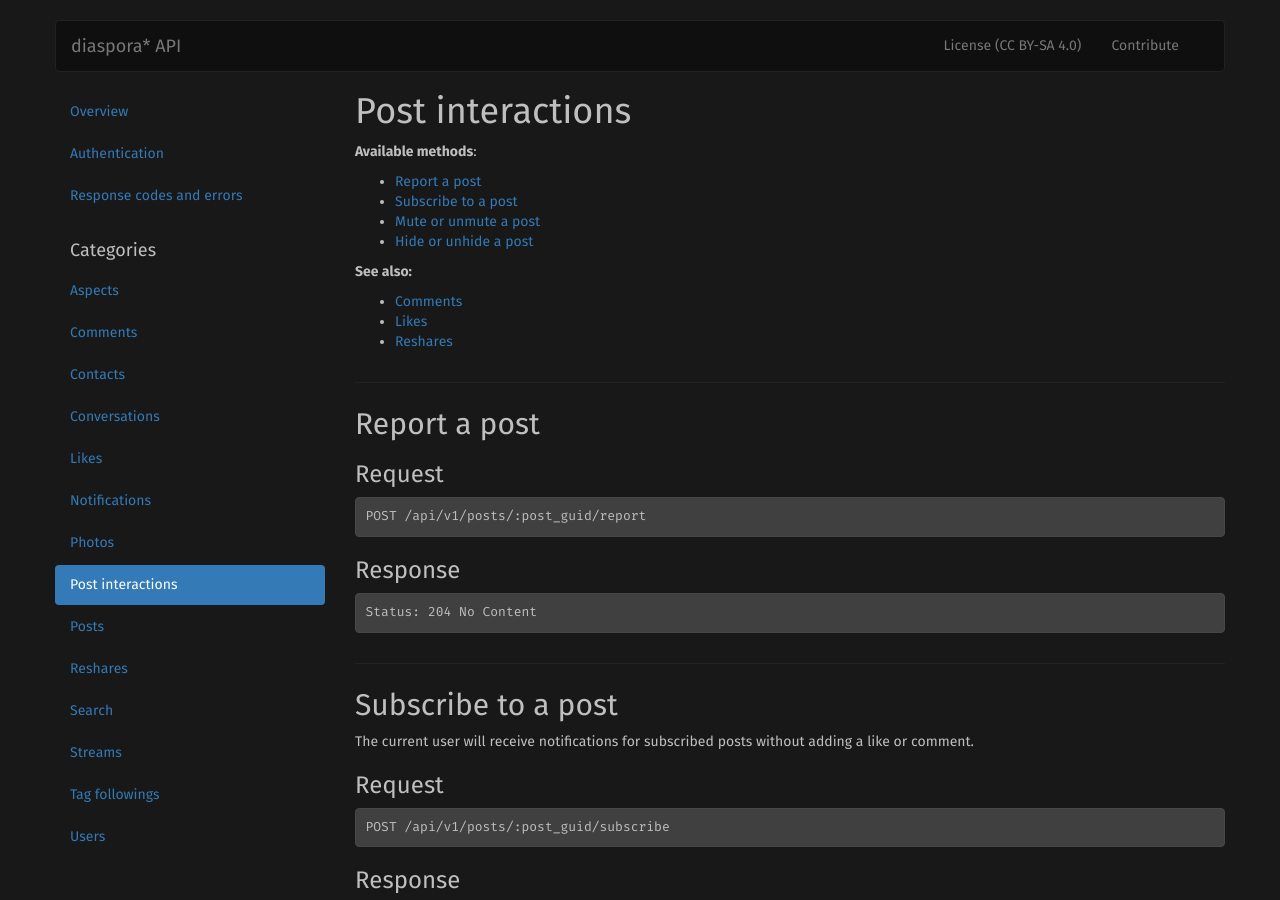
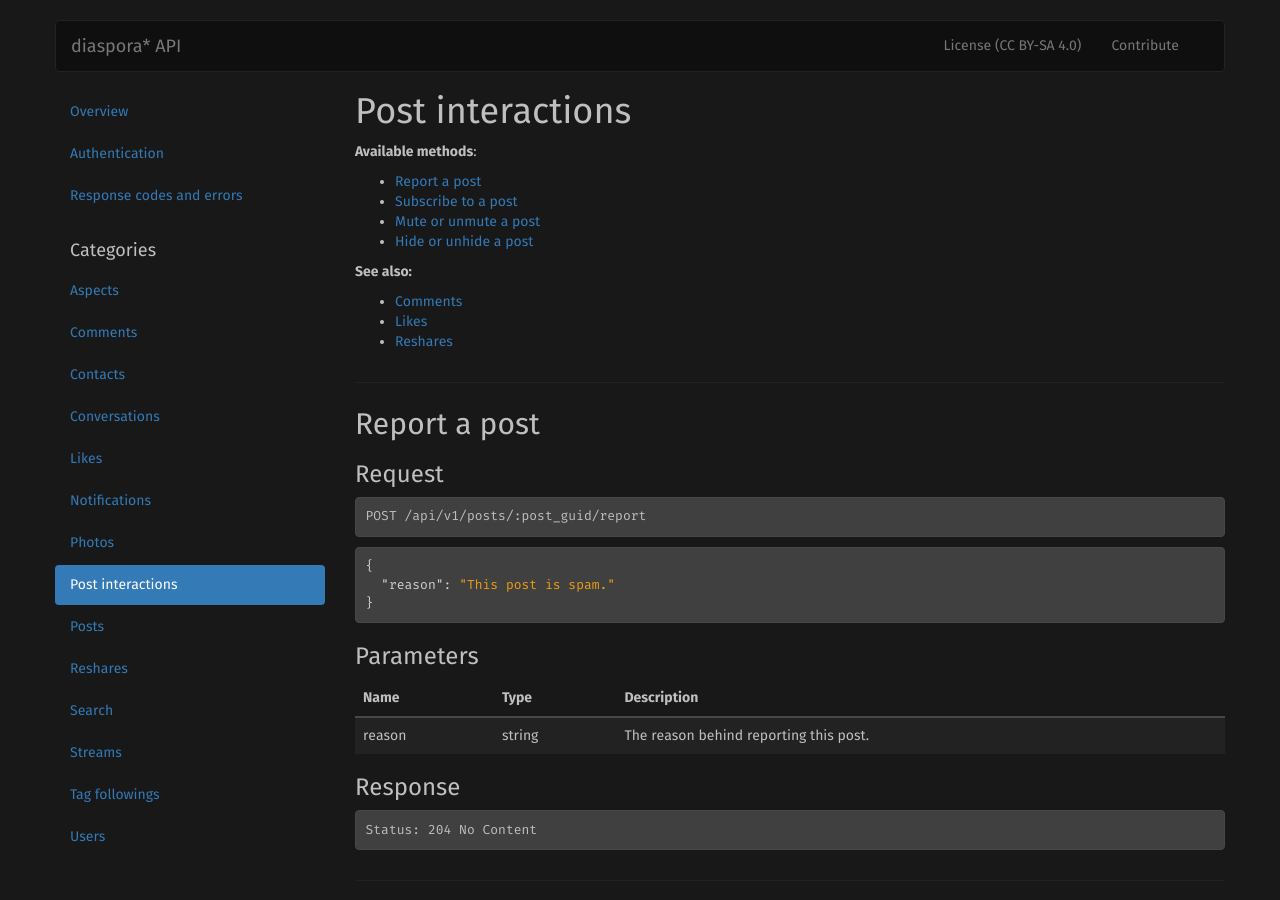
Before and after one commit to diaspora/api-documentation, a Jekyll site: the page built from _routes/post_interactions.md, in a window 1280 px wide and 900 px high. Built offline with Jekyll 4.4.1, drawn with Linux system fonts in a browser that asks for light colours.

Commit message:
Post Interactions: Add payload to the report route
Part of #33

```diff
--- a/_routes/post_interactions.md
+++ b/_routes/post_interactions.md
@@ -15,6 +15,17 @@ see_also:
 ~~~
 POST /api/v1/posts/:post_guid/report
 ~~~
+~~~json
+{
+  "reason": "This post is spam."
+}
+~~~
+
+### Parameters
+
+| Name   | Type   | Description                            |
+| ------ | ------ | -------------------------------------- |
+| reason | string | The reason behind reporting this post. |
 
 ### Response
 
```
